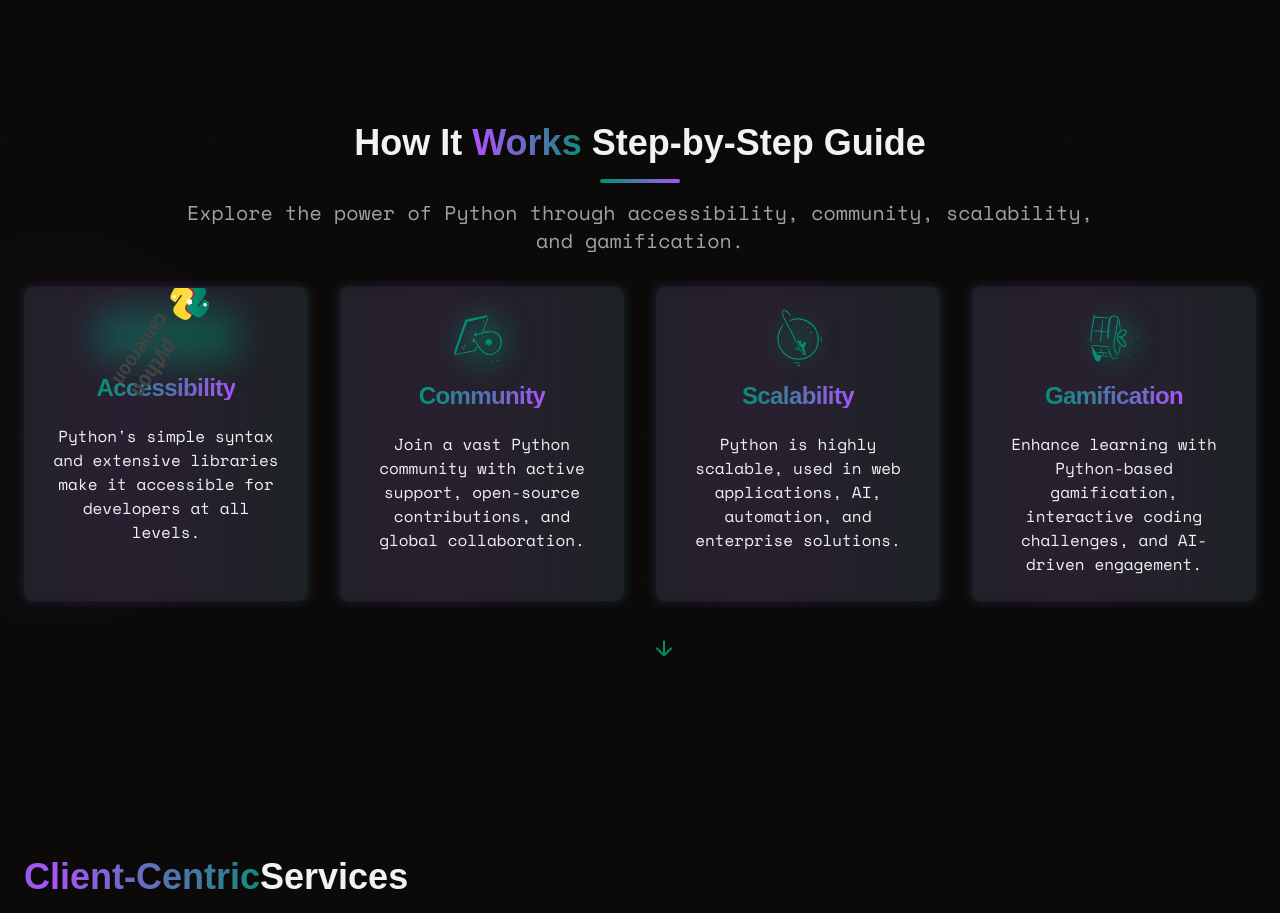
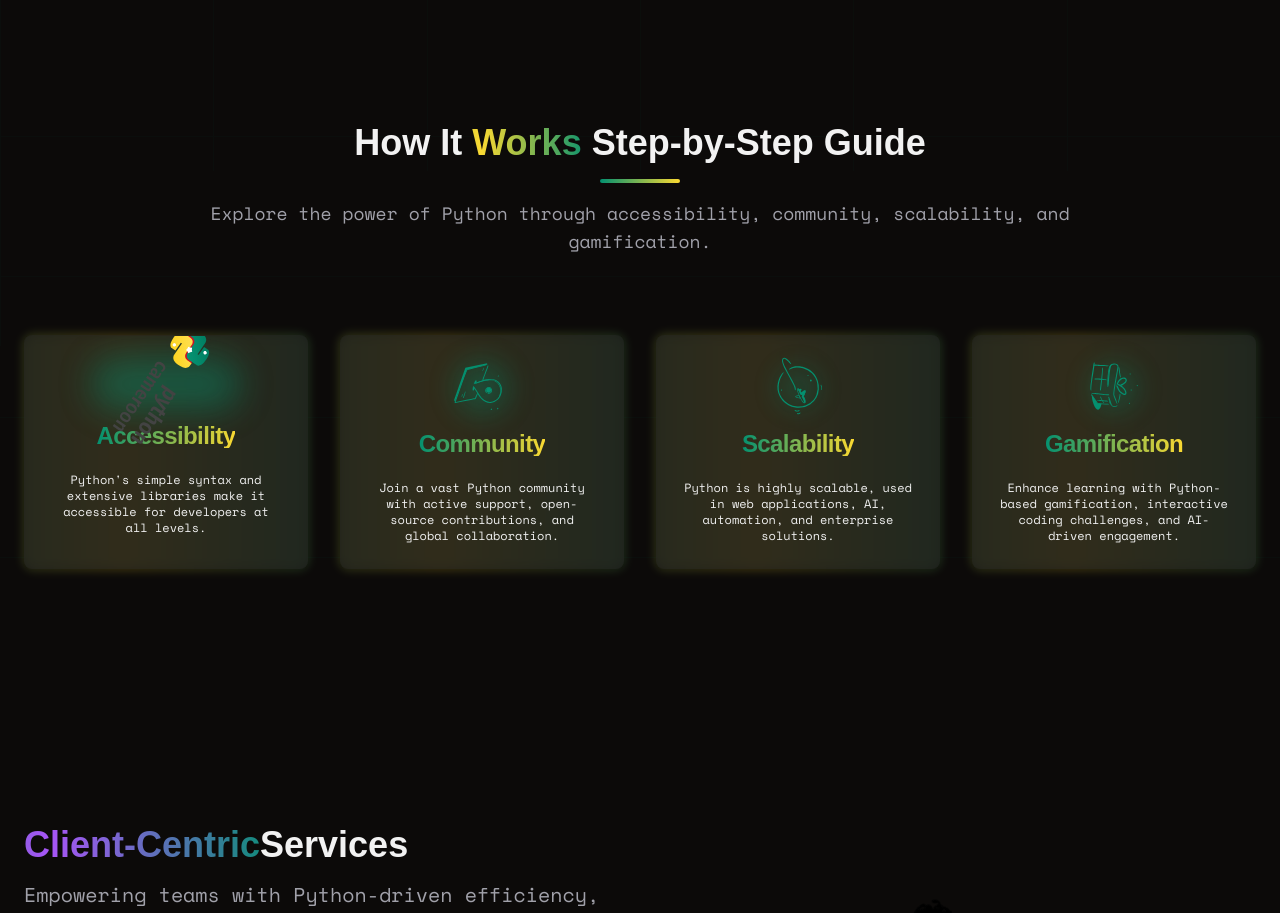
Before and after one commit to pythoncameroon/landing-web, a React (Vite) app: page / in a window 1280 px wide. Shown: the part 2180-3093 px from the top of the page. Built offline with nearby package versions, Linux system fonts and the light colour scheme; a web font is replaced by a local one.

Commit message:
Updated How it works

```diff
--- a/src/containers/HowItWorks.tsx
+++ b/src/containers/HowItWorks.tsx
@@ -67,7 +67,7 @@ const AnimatedFeatureCard = ({ icon, title, description, index }: AnimatedFeatur
       className="relative perspective-1000"
     >
       <motion.div
-        className="absolute -inset-0.5 rounded-xl bg-gradient-to-r from-primary via-purple-500 to-primary opacity-20 blur-sm -z-10"
+        className="absolute -inset-0.5 rounded-xl bg-gradient-to-r from-primary via-secondary to-primary opacity-20 blur-sm -z-10"
         animate={{
           backgroundPosition: ['0% center', '100% center', '0% center'],
         }}
@@ -121,7 +121,7 @@ const AnimatedFeatureCard = ({ icon, title, description, index }: AnimatedFeatur
               initial={{ opacity: 0, y: 10 }}
               animate={isInView ? { opacity: 1, y: 0 } : { opacity: 0, y: 10 }}
               transition={{ delay: index * 0.1 + 0.3, duration: 0.5 }}
-              className="bg-gradient-to-r from-primary via-purple-500 to-primary bg-clip-text text-transparent"
+              className="bg-gradient-to-r from-primary via-secondary to-primary bg-clip-text text-transparent"
               style={{ backgroundSize: "200% auto" }}
               whileHover={{
                 backgroundPosition: ['0% center', '100% center'],
@@ -134,17 +134,18 @@ const AnimatedFeatureCard = ({ icon, title, description, index }: AnimatedFeatur
         </CardHeader>
 
         <CardContent>
-          <motion.div
+          <motion.p
             initial={{ opacity: 0 }}
             animate={isInView ? { opacity: 1 } : { opacity: 0 }}
             transition={{ delay: index * 0.1 + 0.5, duration: 0.5 }}
+            className="text-xs"
           >
             {description}
-          </motion.div>
+          </motion.p>
         </CardContent>
 
         <motion.div
-          className="absolute bottom-0 left-0 right-0 h-1 bg-gradient-to-r from-primary/50 via-purple-500/50 to-primary/50"
+          className="absolute bottom-0 left-0 right-0 h-1 bg-gradient-to-r from-primary/50 via-secondary/50 to-primary/50"
           initial={{ scaleX: 0 }}
           whileHover={{ scaleX: 1 }}
           transition={{ duration: 0.3 }}
@@ -188,7 +189,7 @@ export const HowItWorks = () => {
           style={{ filter: "blur(80px)" }}
         />
         <motion.div
-          className="absolute bottom-40 -left-20 w-80 h-80 rounded-full bg-purple-500/10"
+          className="absolute bottom-40 -left-20 w-80 h-80 rounded-full bg-secondary/10"
           animate={{
             scale: [1.2, 1, 1.2],
             opacity: [0.1, 0.15, 0.1],
@@ -238,7 +239,7 @@ export const HowItWorks = () => {
             className="relative inline-block"
           >
             <motion.span
-              className="bg-gradient-to-r from-primary via-purple-500 to-primary text-transparent bg-clip-text"
+              className="bg-gradient-to-r from-primary via-secondary to-primary text-transparent bg-clip-text"
               animate={{
                 backgroundPosition: ["0% center", "100% center", "0% center"],
               }}
@@ -264,7 +265,7 @@ export const HowItWorks = () => {
         </motion.h2>
 
         <motion.div
-          className="h-1 w-20 bg-gradient-to-r from-primary to-purple-500 mx-auto mt-4 rounded-full"
+          className="h-1 w-20 bg-gradient-to-r from-primary to-secondary mx-auto mt-4 rounded-full"
           initial={{ width: 0 }}
           animate={isInView ? { width: 80 } : { width: 0 }}
           transition={{ delay: 0.3, duration: 0.6 }}
@@ -272,7 +273,7 @@ export const HowItWorks = () => {
       </motion.div>
 
       <motion.p
-        className="md:w-3/4 mx-auto mt-4 mb-8 text-xl text-muted-foreground"
+        className="md:w-3/4 mx-auto mt-4 mb-20 text-lg text-muted-foreground"
         initial={{ opacity: 0, y: 20 }}
         animate={isInView ? { opacity: 1, y: 0 } : { opacity: 0, y: 20 }}
         transition={{ delay: 0.4, duration: 0.6 }}
@@ -298,41 +299,6 @@ export const HowItWorks = () => {
           ))}
         </AnimatePresence>
       </motion.div>
-
-      <motion.div
-        className="absolute bottom-12 left-1/2 transform -translate-x-1/2"
-        animate={{
-          y: [0, -10, 0],
-          opacity: [0.5, 1, 0.5]
-        }}
-        transition={{
-          duration: 2,
-          repeat: Infinity,
-          ease: "easeInOut"
-        }}
-      >
-        <motion.div
-          className="w-12 h-12 flex items-center justify-center rounded-full bg-primary/10 backdrop-blur-sm"
-          whileHover={{ scale: 1.2 }}
-        >
-          <motion.svg
-            xmlns="http://www.w3.org/2000/svg"
-            width="24"
-            height="24"
-            viewBox="0 0 24 24"
-            fill="none"
-            stroke="currentColor"
-            strokeWidth="2"
-            strokeLinecap="round"
-            strokeLinejoin="round"
-            className="text-primary"
-            animate={{ y: [0, 2, 0] }}
-            transition={{ duration: 1.5, repeat: Infinity }}
-          >
-            <path d="M12 19V5M5 12l7 7 7-7"/>
-          </motion.svg>
-        </motion.div>
-      </motion.div>
     </motion.section>
   );
 };
```
